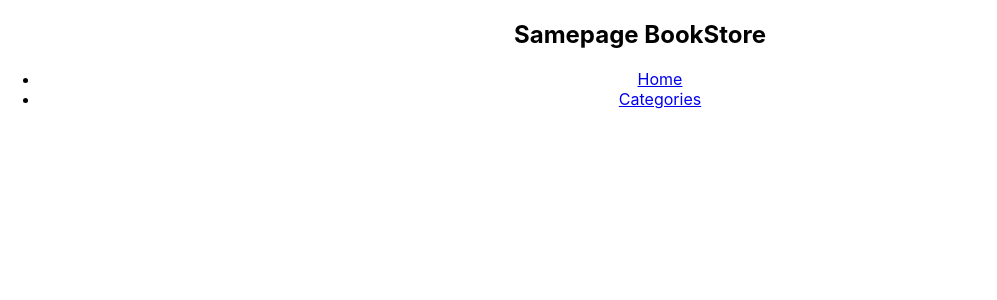
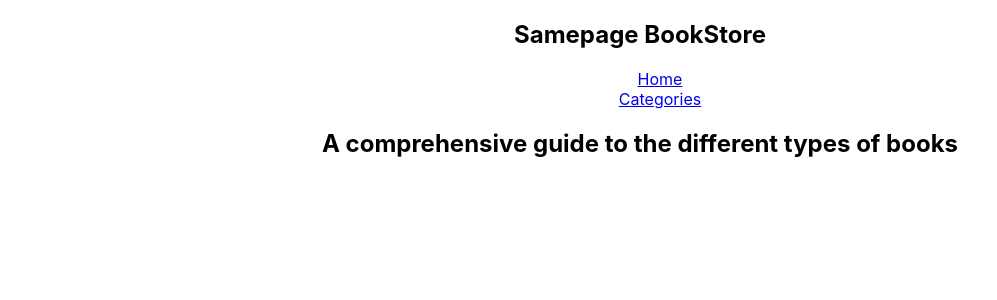
Before and after one commit to Obote/BookStore, a React (Create React App) app: page /Categories in a window 1280 px wide. Shown: the top 300 px of the page, without its empty margins (0-997 px from the left). Built offline with nearby package versions, Linux system fonts and the light colour scheme.

Commit message:
add categories route

```diff
--- a/src/App.js
+++ b/src/App.js
@@ -2,6 +2,7 @@ import './App.css';
 import { Routes, Route } from 'react-router-dom';
 import NavBar from './component/NavBar';
 import BookList from './component/BookList';
+import Categories from './component/Categories';
 
 function App() {
   return (
@@ -9,6 +10,7 @@ function App() {
       <NavBar />
       <Routes>
         <Route path="/" element={<BookList />} />
+        <Route path="/Categories" element={<Categories />} />
       </Routes>
     </div>
   );
--- /dev/null
+++ b/src/component/Categories.js
@@ -0,0 +1,11 @@
+import React from 'react';
+
+function Categories() {
+  return (
+    <div>
+      <h2>A comprehensive guide to the different types of books</h2>
+    </div>
+  );
+}
+
+export default Categories;
--- a/src/component/NavBar.js
+++ b/src/component/NavBar.js
@@ -11,7 +11,7 @@ function NavBar() {
             <Link to="/">Home</Link>
           </li>
           <li>
-            <Link to="/category">Categories</Link>
+            <Link to="/Categories">Categories</Link>
           </li>
         </ul>
       </div>
--- a/src/index.css
+++ b/src/index.css
@@ -1,13 +1,17 @@
 body {
   margin: 0;
-  font-family: -apple-system, BlinkMacSystemFont, 'Segoe UI', 'Roboto', 'Oxygen',
-    'Ubuntu', 'Cantarell', 'Fira Sans', 'Droid Sans', 'Helvetica Neue',
+  font-family: -apple-system, BlinkMacSystemFont, "Segoe UI", "Roboto", "Oxygen",
+    "Ubuntu", "Cantarell", "Fira Sans", "Droid Sans", "Helvetica Neue",
     sans-serif;
   -webkit-font-smoothing: antialiased;
   -moz-osx-font-smoothing: grayscale;
 }
 
 code {
-  font-family: source-code-pro, Menlo, Monaco, Consolas, 'Courier New',
+  font-family: source-code-pro, Menlo, Monaco, Consolas, "Courier New",
     monospace;
 }
+
+ul {
+  list-style: none;
+}
```
Also changed, not shown: src/component/BookGenre.js (deleted).
